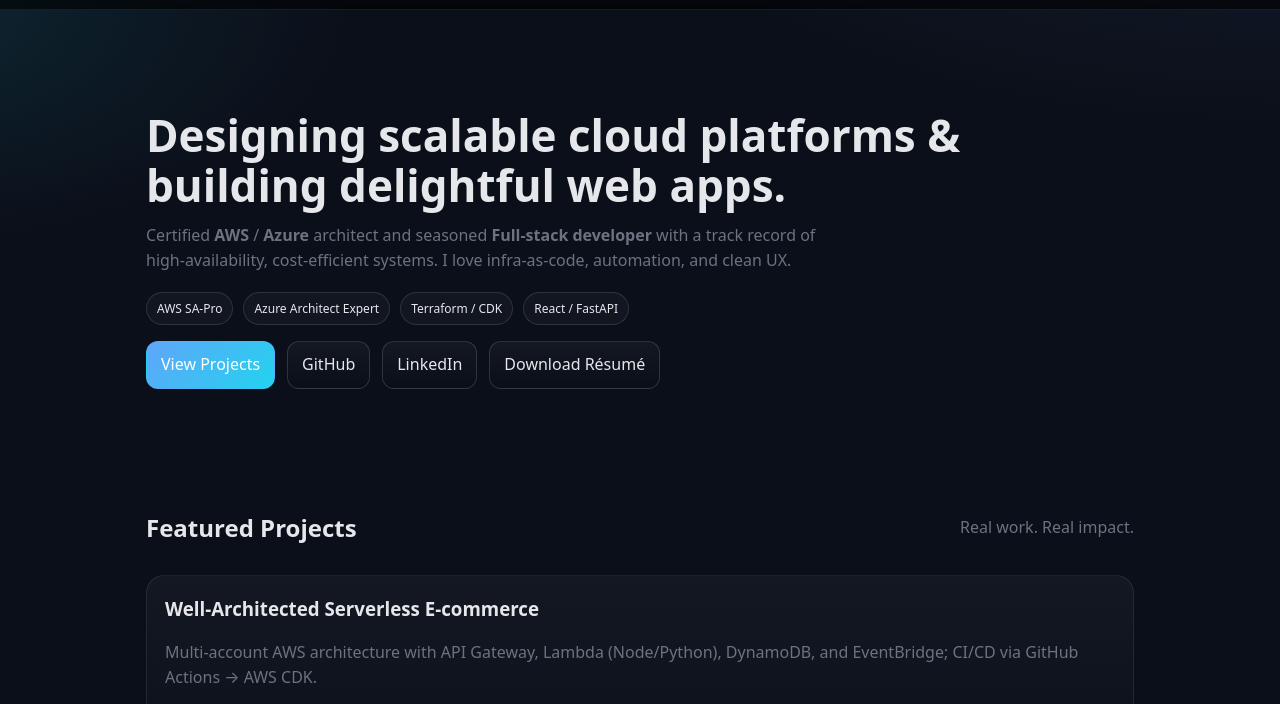
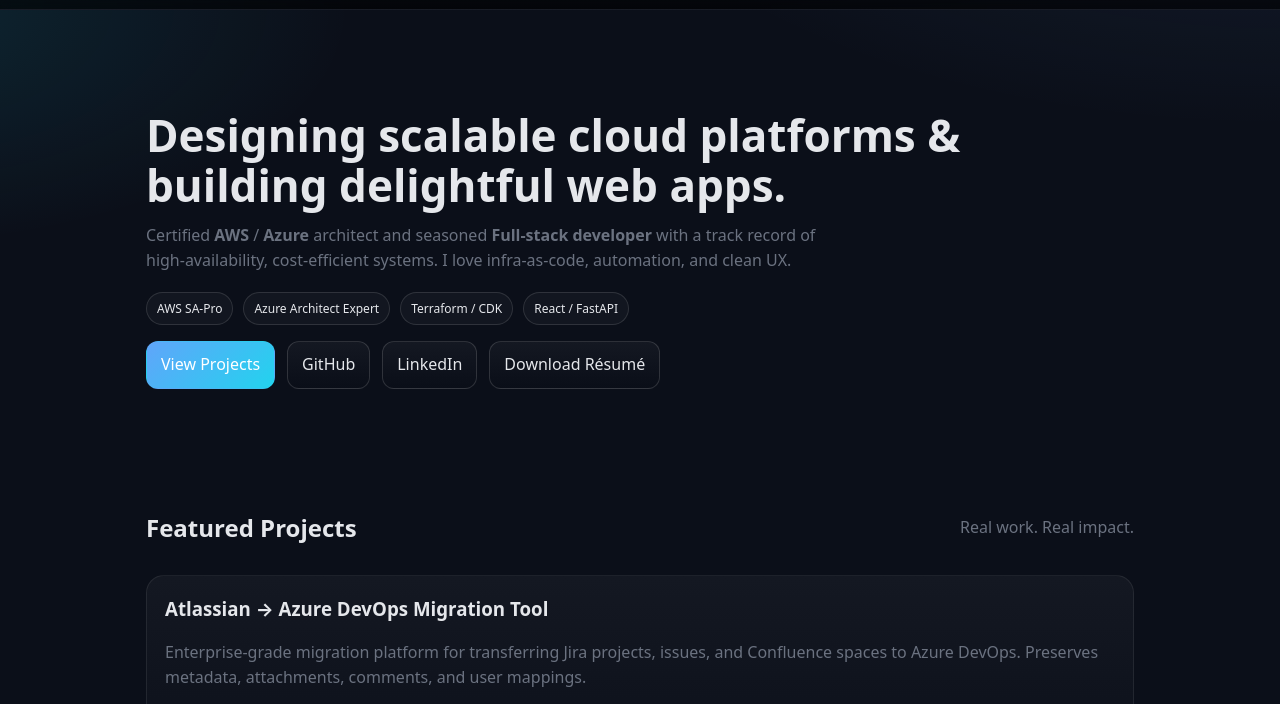
Before and after one commit to ahafez8596/Portfolio, a plain HTML site: page index.html in a window 1280 px wide. Shown: the part 73-777 px from the top of the page. Drawn offline with Linux system fonts and the light colour scheme.

Commit message:
Update first featured project to Atlassian Azure DevOps Migration Tool

```diff
--- a/index.html
+++ b/index.html
@@ -72,10 +72,10 @@
     // Project data — edit me!
     const PROJECTS = [
       {
-        title: 'Well-Architected Serverless E‑commerce',
-        blurb: 'Multi‑account AWS architecture with API Gateway, Lambda (Node/Python), DynamoDB, and EventBridge; CI/CD via GitHub Actions → AWS CDK.',
-        stack: ['AWS', 'CDK', 'Lambda', 'DynamoDB', 'API Gateway'],
-        links: { demo: '#', code: 'https://github.com/your-username/ecommerce-serverless' }
+        title: 'Atlassian → Azure DevOps Migration Tool',
+        blurb: 'Enterprise-grade migration platform for transferring Jira projects, issues, and Confluence spaces to Azure DevOps. Preserves metadata, attachments, comments, and user mappings.',
+        stack: ['Azure DevOps', 'Jira API', 'Confluence API', 'React', 'Node.js', 'Azure Functions'],
+        links: { demo: 'https://migrator.zezo.us/', code: '#' }
       },
       {
         title: 'Azure AKS + GitOps Platform',
```
